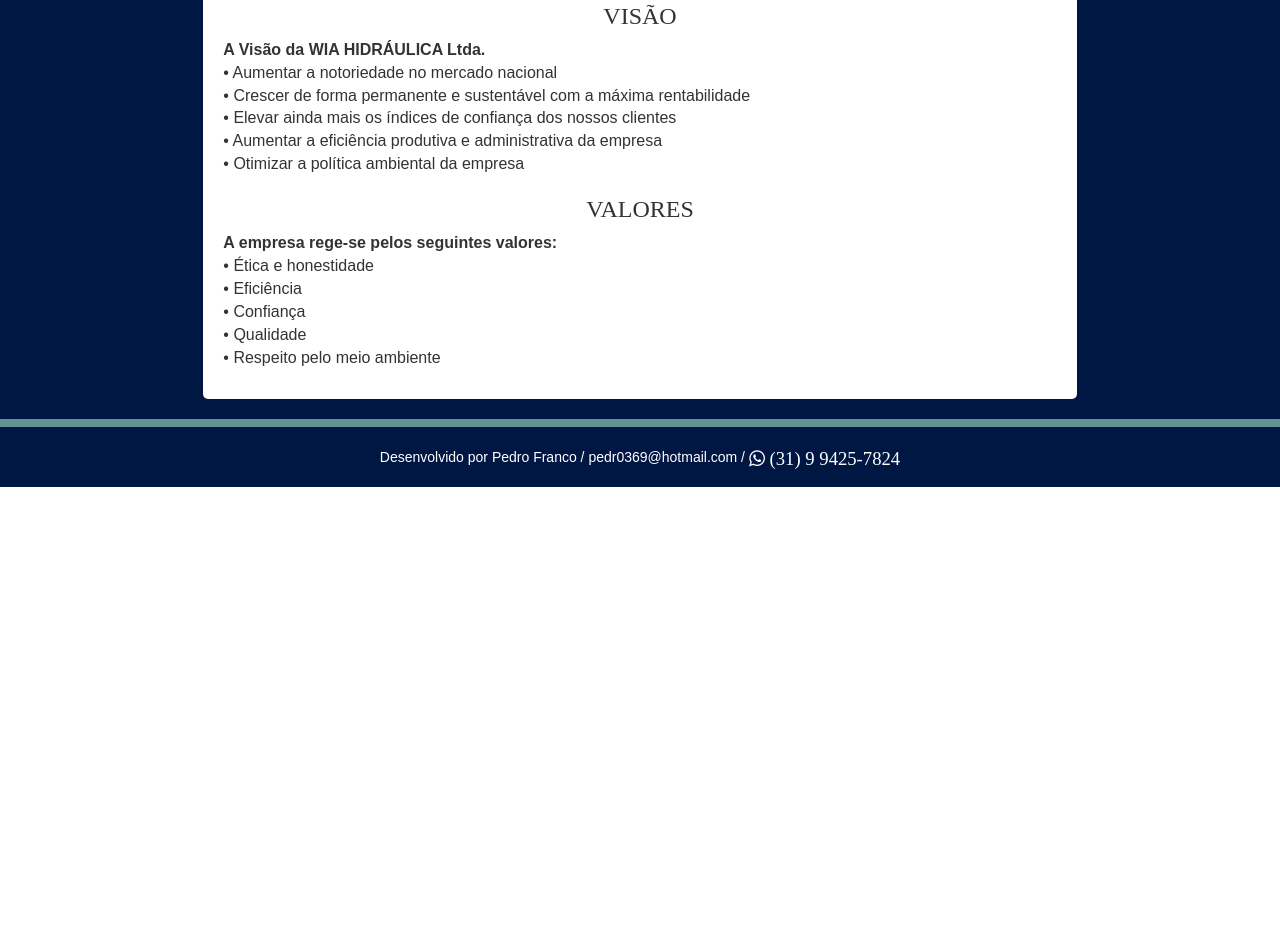
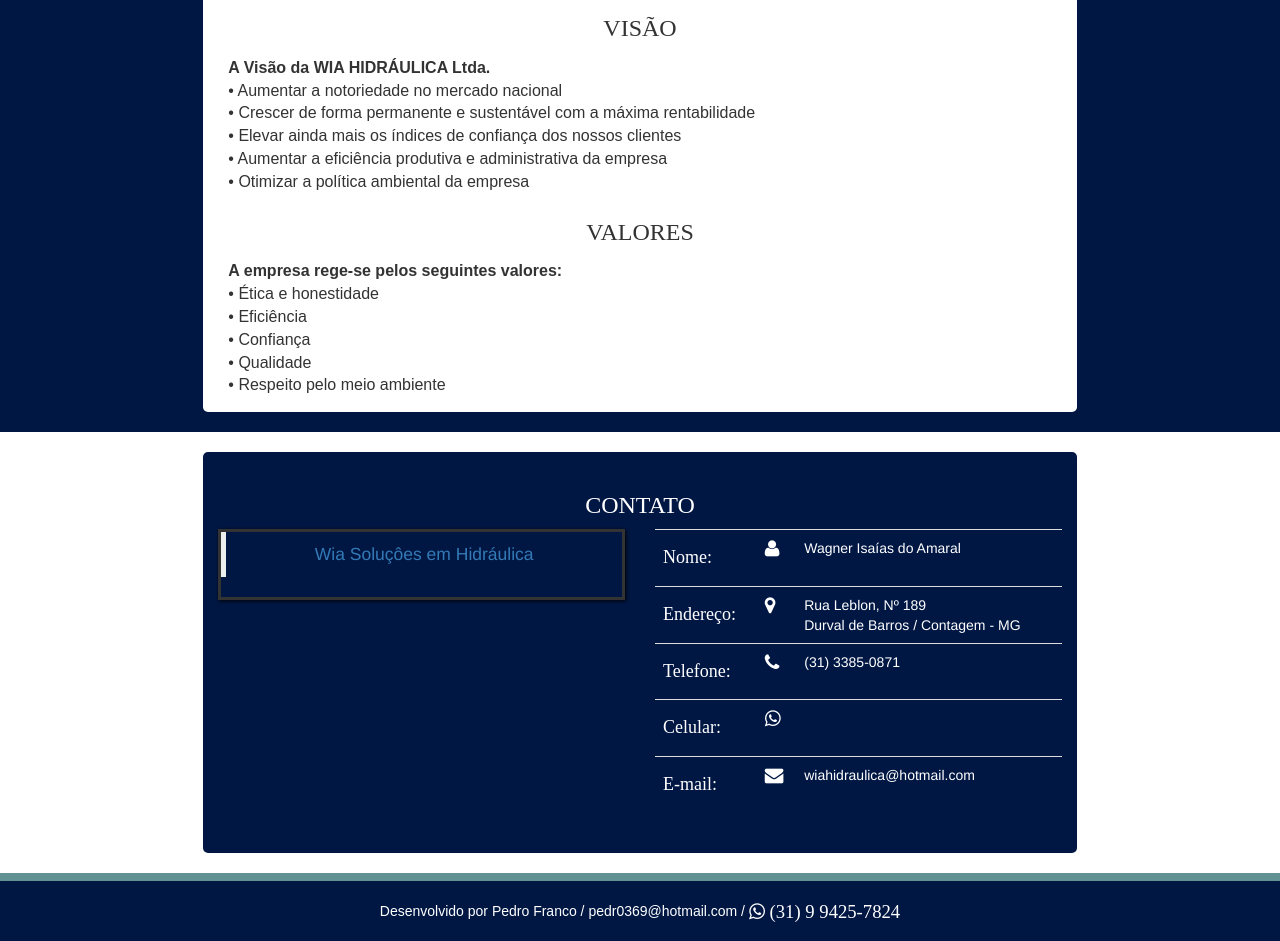
Before and after one commit to wiahidraulica/wiahidraulica.github.io, a plain HTML site: page index.html in a window 1280 px wide. Shown: the part 1160-2101 px from the top of the page. Before the commit the page ends 1647 px from the top, so only its background shows below. Drawn offline with Linux system fonts and the light colour scheme; a web font is replaced by a local one.

Commit message:
implementei contato

```diff
--- a/index.html
+++ b/index.html
@@ -15,7 +15,7 @@
   </head>
   <body>
 
-    <nav>
+    <nav class="row">
         <div class="col-md-3 brand">
             <a href="#">WIA HIDRÁULICA</a>
         </div>
@@ -74,6 +74,61 @@
         </div>
     </section>
 
+    <section class="row contextN">
+        <div class="col-md-8 col-md-offset-2 col-sm-10 col-sm-offset-1 contexto contato">
+
+            <h3 class="text-center">CONTATO</h3>
+
+            <div class="col-sm-6" align="center">
+
+                <div id="fb-root"></div>
+                <script>(function(d, s, id) {
+                  var js, fjs = d.getElementsByTagName(s)[0];
+                  if (d.getElementById(id)) return;
+                  js = d.createElement(s); js.id = id;
+                  js.src = "//connect.facebook.net/pt_BR/sdk.js#xfbml=1&version=v2.8";
+                  fjs.parentNode.insertBefore(js, fjs);
+                }(document, 'script', 'facebook-jssdk'));</script>
+
+                <div class="fb-page" data-href="https://www.facebook.com/wiahidraulica/" data-tabs="timeline" data-height="275" data-small-header="false" data-adapt-container-width="true" data-hide-cover="false" data-show-facepile="true" style="border: 3px solid #333; box-shadow: 1px 1px 4px black;" ><blockquote cite="https://www.facebook.com/wiahidraulica/" class="fb-xfbml-parse-ignore" ><a href="https://www.facebook.com/wiahidraulica/">Wia Soluçôes em Hidráulica</a></blockquote></div>
+
+            </div>
+
+            <div class="col-sm-6">
+
+                <table class="table table-responsive">
+                    <tr>
+                        <td><h5>Nome:</h5></td>
+                        <td><i class="fa fa-user fa-lg"></i></td>
+                        <td> Wagner Isaías do Amaral</td>
+                    </tr>
+                    <tr>
+                        <td><h5>Endereço:</h5></td>
+                        <td><i class="fa fa-map-marker fa-lg"></i></td>
+                        <td> Rua Leblon, Nº 189 <br> Durval de Barros / Contagem - MG</td>
+                    </tr>
+                    <tr>
+                        <td><h5>Telefone:</h5></td>
+                        <td><i class="fa fa-phone fa-lg"></i></td>
+                        <td> (31) 3385-0871</td>
+                    </tr>
+                    <tr>
+                        <td><h5>Celular:</h5></td>
+                        <td><i class="fa fa-whatsapp fa-lg"></i></td>
+                        <td></td>
+                    </tr>
+                    <tr>
+                        <td><h5>E-mail:</h5></td>
+                        <td><i class="fa fa-envelope fa-lg"></i></td>
+                        <td>wiahidraulica@hotmail.com</td>
+                    </tr>
+                </table>
+
+            </div>
+
+        </div>
+    </section>
+
 
     <footer class="row">
       Desenvolvido por Pedro Franco / pedr0369@hotmail.com / <i class="fa fa-whatsapp fa-lg"> (31) 9 9425-7824</i>
--- a/vendor/css/style.css
+++ b/vendor/css/style.css
@@ -57,10 +57,6 @@ footer {
 }
 
 .contexto {
-    padding: 20px;
-    font-family: arial;
-    font-size: 16px;
-    text-align: justify;
     background: white;
     color: #333;
     margin-top: 20px;
@@ -68,12 +64,33 @@ footer {
     border-radius: 5px;
 }
 
+.contexto p {
+    padding: 5px 10px;
+    font-family: arial;
+    font-size: 16px;
+    text-align: justify;
+}
+
 .contexto h3 {
     font-family: offside;
+}
+
+.contato {
+    padding: 20px 0;
+}
+
+.contato h5 {
+    font-family: offside;
+    font-size: 18px;
+}
+
+.contato h5 span{
+    font-family: arial;
+    font-size: 16px;
 }
 
 .contexto {
     animation: chamada 5s ease-out; animation-iteration-count: 1;
 }
 
-@keyframes chamada {from { transform: rotate(5deg); margin-top: 50px; } to { transform: rotate(0deg); margin-top: 20px; }}
+@keyframes chamada {from { transform: rotate(4deg); margin-top: 50px; } to { transform: rotate(0deg); margin-top: 20px; }}
```
